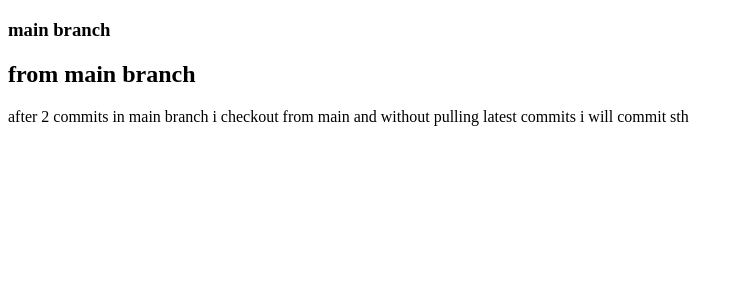
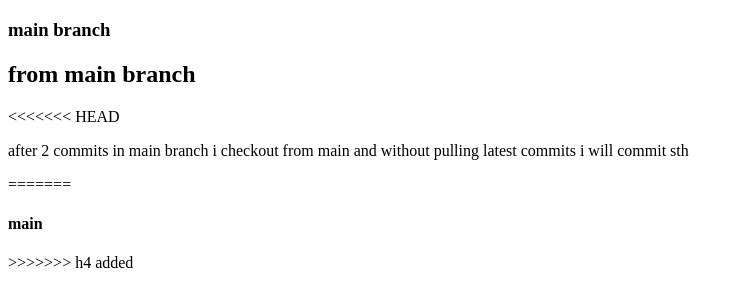
Before and after one commit to haodangthi/tig, a plain HTML site: page index.html in a window 1280 px wide. Shown: the part 61-368 px from the top of the page, without its empty margins (0-744 px from the left). Drawn offline with Linux system fonts and the light colour scheme.

Commit message:
h4 added

```diff
--- a/index.html
+++ b/index.html
@@ -9,7 +9,11 @@
     <h1>new feature</h1>
     <h3>main branch</h3>
     <h2>from main branch</h2>
+<<<<<<< HEAD
 
     <p>after 2 commits in main branch i checkout from main and without pulling latest commits  i will commit sth</p>
+=======
+    <h4>main </h4>
+>>>>>>> h4 added
 </body>
 </html>
```
